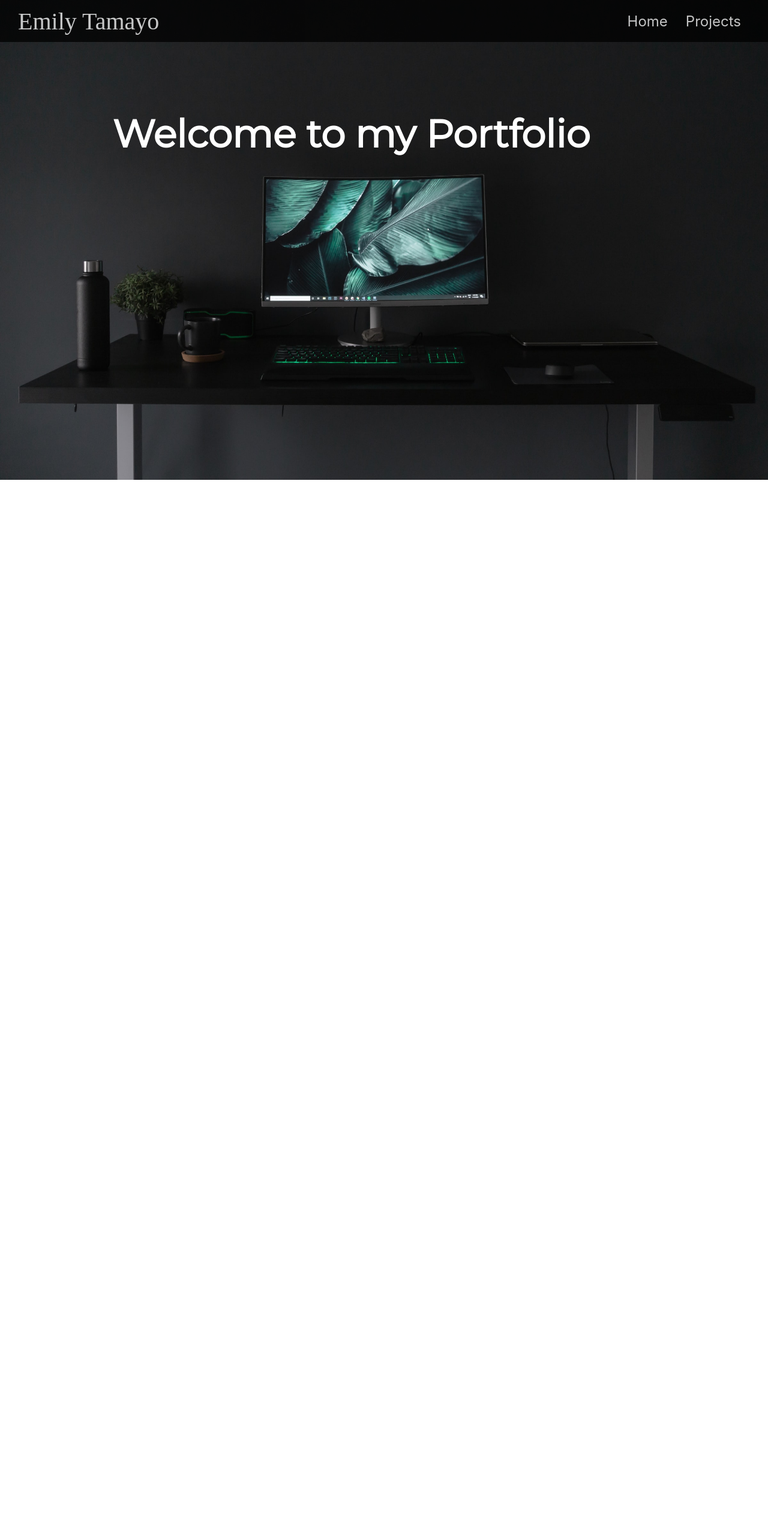
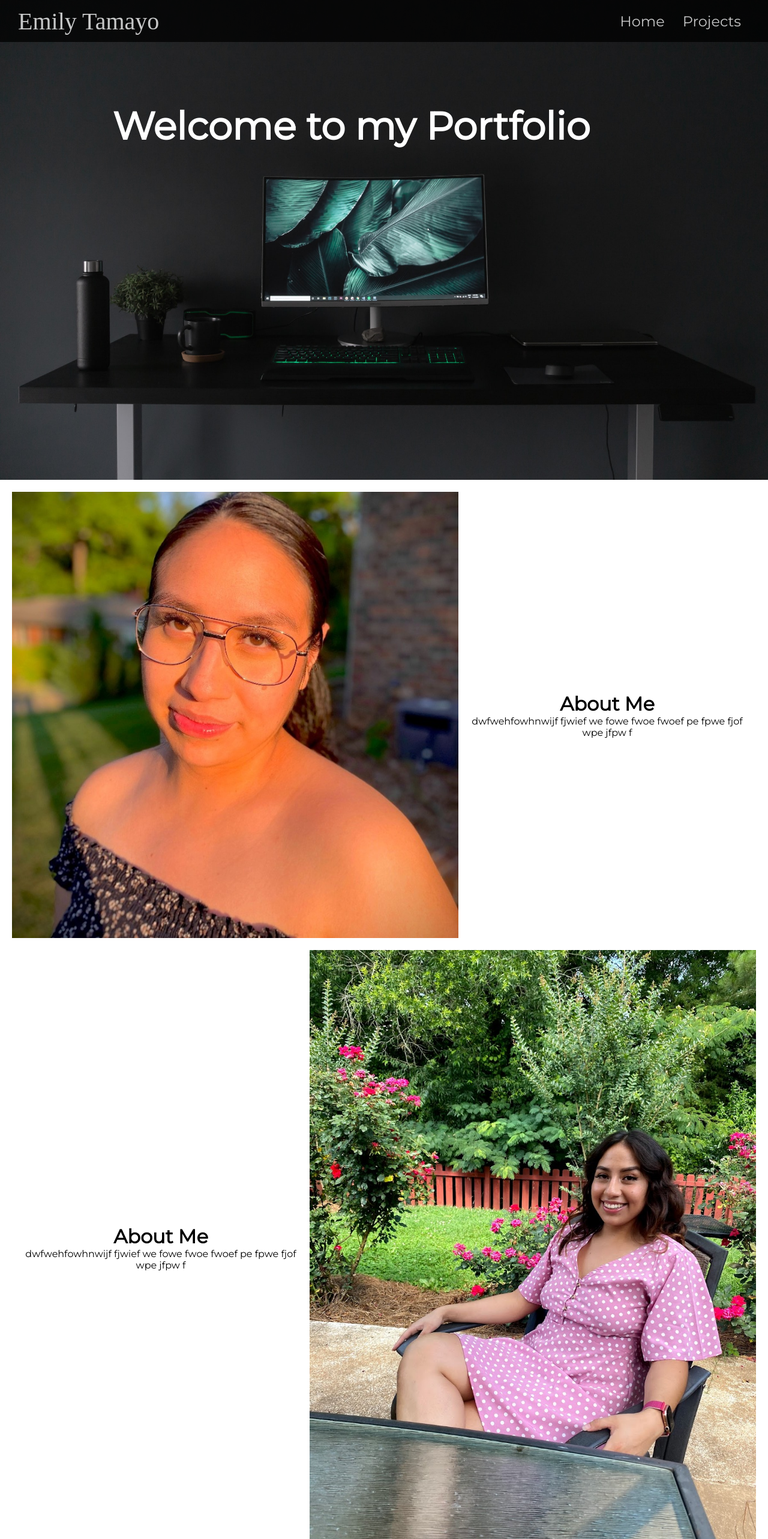
Before and after one commit to Emilyleonella/EmilyPortfolio, a React (Create React App) app: page / in a window 1280 px wide. Shown: the top 2566 px of the page at 60% size. Before the commit the page ends 800 px from the top, so only its background shows below. Built offline with nearby package versions, Linux system fonts and the light colour scheme; a web font is replaced by a local one.

Commit message:
added another image to asset for slider and added more styling

```diff
--- a/src/App.css
+++ b/src/App.css
@@ -1,4 +1,4 @@
-.app {
+* {
   box-sizing: border-box;
   margin: 0;
   padding: 0;
@@ -20,7 +20,7 @@
 
 .hero-title {
   position: absolute;
-  bottom: 60%;
+  bottom: 67%;
   right: 22%;
   color: white;
   font-size: 4rem;
--- a/src/pages/Homepage.jsx
+++ b/src/pages/Homepage.jsx
@@ -1,15 +1,31 @@
-import React from 'react'
-import Hero from '../components/Hero'
+import React from "react";
+import Hero from "../components/Hero";
 import heroimage from "../assests/heroImg.jpg";
-import myPic from "../assests/Emily.jpeg"
-import Slider from '../components/Slider';
+import myPic from "../assests/Emily.jpeg";
+import Slider from "../components/Slider";
+import myPic2 from "../assests/Emily2.jpeg"
 
 const Homepage = () => {
   return (
     <div className="App">
       <Hero imageSrc={heroimage} />
+      <Slider
+        imageSrc={myPic}
+        title={"About Me"}
+        subtitle={
+          "dwfwehfowhnwijf fjwief we fowe fwoe fwoef pe fpwe fjof wpe jfpw f"
+        }
+      />
+      <Slider
+        imageSrc={myPic2}
+        title={"About Me"}
+        subtitle={
+          "dwfwehfowhnwijf fjwief we fowe fwoe fwoef pe fpwe fjof wpe jfpw f"
+        }
+        flipped={true}
+      />
     </div>
-  )
-}
+  );
+};
 
-export default Homepage
+export default Homepage;
--- a/src/partials/_landingpageNav.scss
+++ b/src/partials/_landingpageNav.scss
@@ -1,4 +1,4 @@
-.app{
+*{
   box-sizing:border-box;
   margin: 0;
   padding: 0;
@@ -19,7 +19,7 @@
 
 .hero-title{
   position:absolute;
-  bottom: 60%;
+  bottom: 67%;
   right: 22%;
   color:white;
   font-size: 4rem;
```
Also changed, not shown: src/assests/Emily2.jpeg (added).
